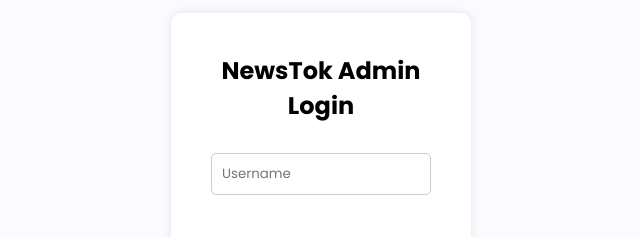
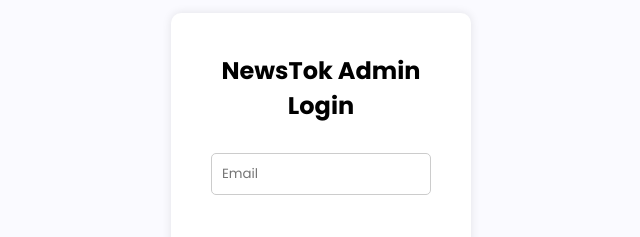
Before and after one commit to PaleBlueDot-repo/newstok-admin-frontend, a plain HTML site: page login.html in a window 1280 px wide. Shown: the part 191-428 px from the top of the page, 319-959 px from the left. Drawn offline with Linux system fonts and the light colour scheme.

Commit message:
few changes in the login.html

```diff
--- a/login.html
+++ b/login.html
@@ -18,7 +18,7 @@
     <div class="login-container">
         <h2>NewsTok Admin Login</h2>
         <form action="/login" method="POST">
-            <input type="text" id="username" name="username" placeholder="Username" required>
+            <input type="text" id="email" name="email" placeholder="Email" required>
             <br><br>
             <input type="password" id="password" name="password" placeholder="Password" required>
             <br><br>
```
